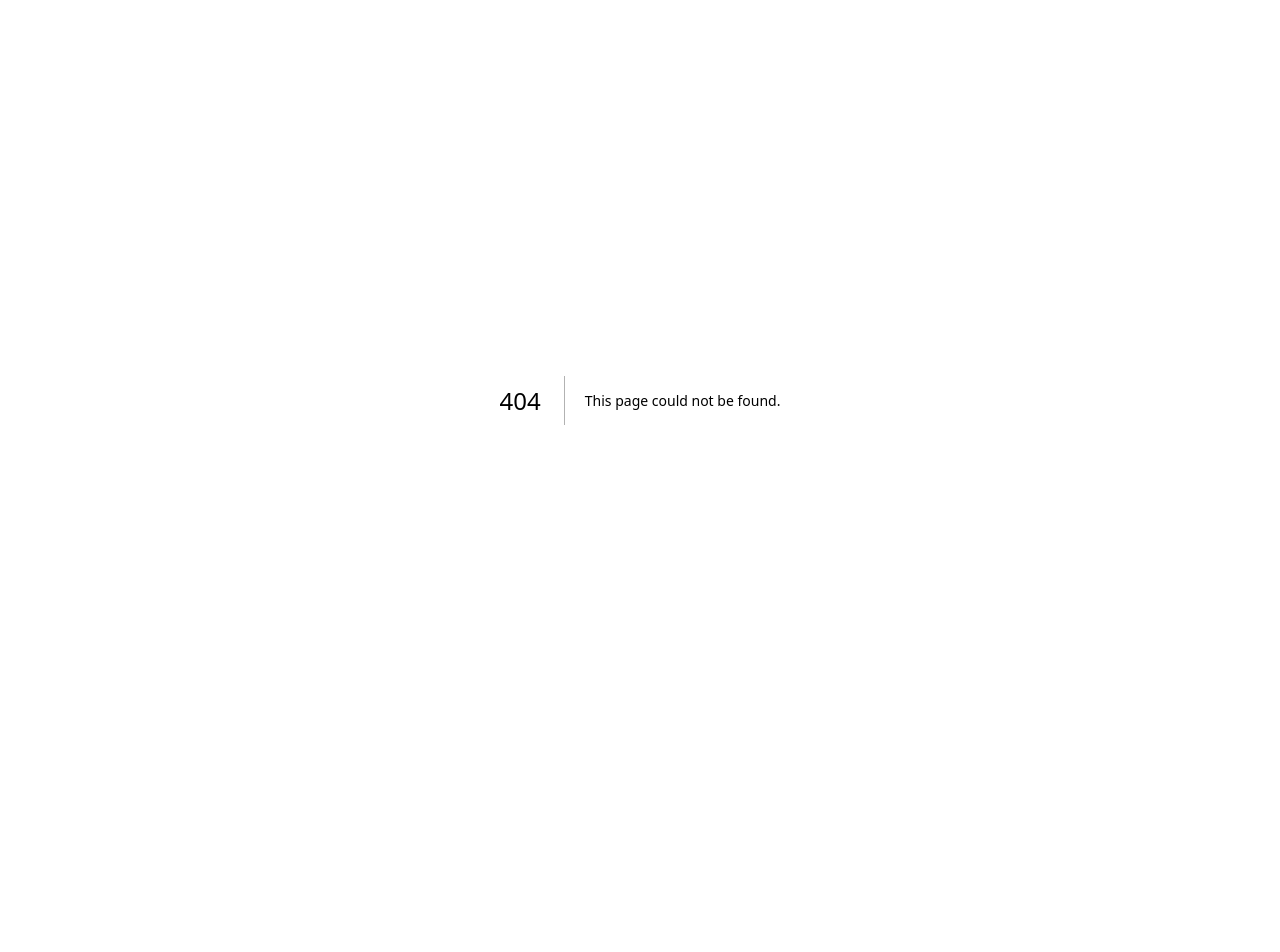
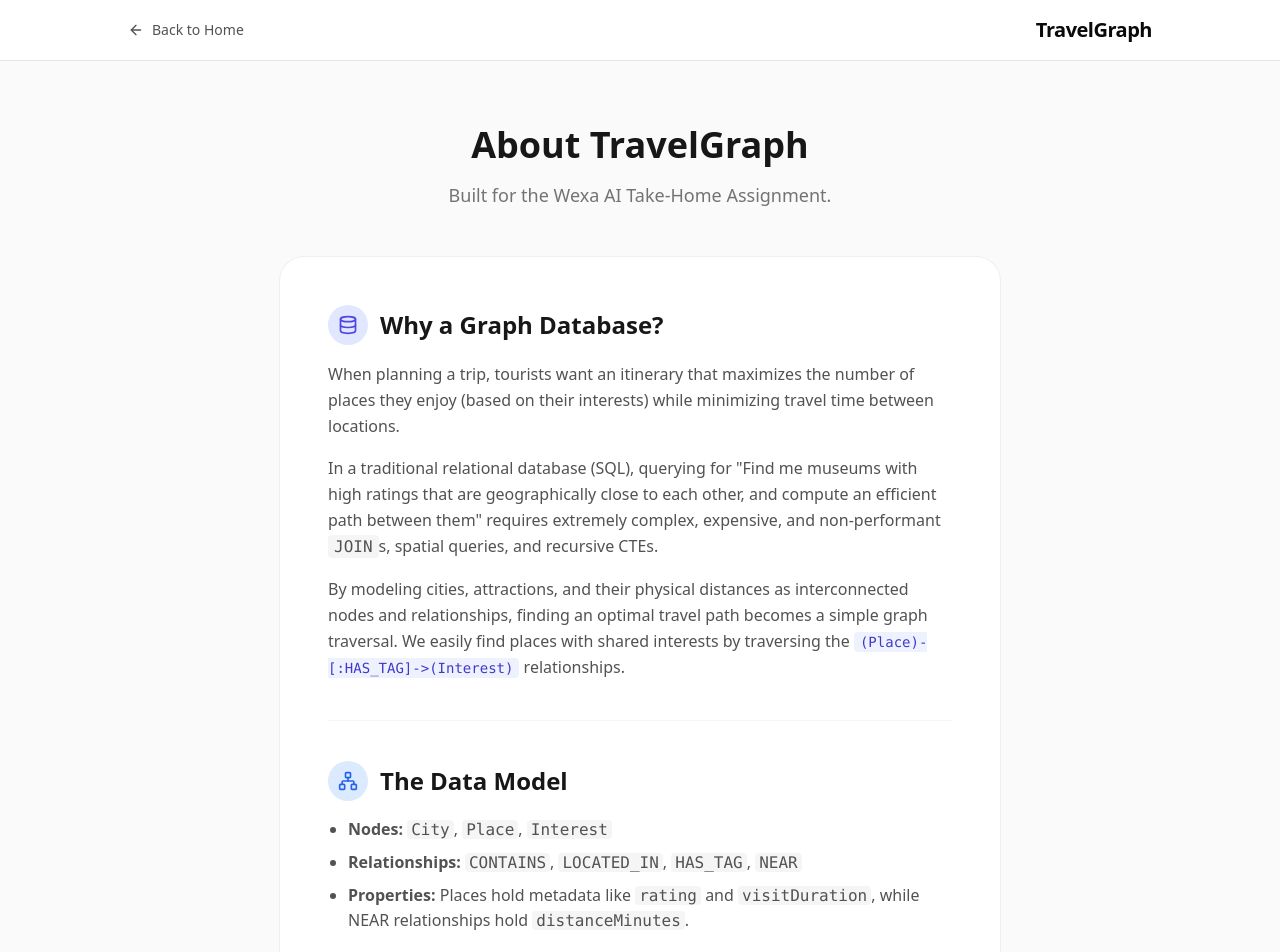
Before and after one commit to lostsailorr/travelgraph, a Next.js app: page /about in a window 1280 px wide. Before the commit this address had no page. Shown: the top 952 px of the page. Before the commit the page ends 800 px from the top, so only its background shows below. Built offline with nearby package versions, Linux system fonts and the light colour scheme.

Commit message:
fix: landing page routing, typography, and added How it Works section

```diff
--- /dev/null
+++ b/app/about/page.tsx
@@ -0,0 +1,73 @@
+import Link from 'next/link';
+import { ArrowLeft, Database, Network } from 'lucide-react';
+
+export default function AboutPage() {
+  return (
+    <div className="min-h-screen bg-neutral-50 flex flex-col font-sans">
+      <header className="bg-white border-b border-neutral-200 px-6 py-4 sticky top-0 z-10">
+        <div className="mx-auto max-w-5xl flex items-center justify-between">
+          <Link href="/" className="flex items-center text-sm font-medium text-neutral-600 hover:text-neutral-900 transition-colors">
+            <ArrowLeft className="h-4 w-4 mr-2" /> Back to Home
+          </Link>
+          <div className="font-bold text-xl tracking-tight text-neutral-950">
+            TravelGraph
+          </div>
+        </div>
+      </header>
+
+      <main className="mx-auto max-w-3xl px-6 py-16">
+        <div className="text-center mb-12">
+          <h1 className="text-4xl font-extrabold text-neutral-900 mb-4">About TravelGraph</h1>
+          <p className="text-lg text-neutral-500">Built for the Wexa AI Take-Home Assignment.</p>
+        </div>
+
+        <div className="bg-white rounded-3xl p-8 sm:p-12 shadow-sm ring-1 ring-neutral-200/50 space-y-10">
+
+          <section>
+            <div className="flex items-center gap-3 mb-4">
+              <div className="w-10 h-10 rounded-full bg-indigo-100 flex items-center justify-center text-indigo-600">
+                <Database className="w-5 h-5" />
+              </div>
+              <h2 className="text-2xl font-bold text-neutral-900">Why a Graph Database?</h2>
+            </div>
+
+            <div className="space-y-4 text-neutral-600 leading-relaxed">
+              <p>
+                When planning a trip, tourists want an itinerary that maximizes the number of places they enjoy (based on their interests) while minimizing travel time between locations.
+              </p>
+              <p>
+                In a traditional relational database (SQL), querying for "Find me museums with high ratings that are geographically close to each other, and compute an efficient path between them" requires extremely complex, expensive, and non-performant <code className="bg-neutral-100 px-1.5 py-0.5 rounded">JOIN</code>s, spatial queries, and recursive CTEs.
+              </p>
+              <p>
+                By modeling cities, attractions, and their physical distances as interconnected nodes and relationships, finding an optimal travel path becomes a simple graph traversal. We easily find places with shared interests by traversing the <code className="bg-indigo-50 text-indigo-700 px-1.5 py-0.5 rounded font-mono text-sm">(Place)-[:HAS_TAG]-&gt;(Interest)</code> relationships.
+              </p>
+            </div>
+          </section>
+
+          <hr className="border-neutral-100" />
+
+          <section>
+            <div className="flex items-center gap-3 mb-4">
+              <div className="w-10 h-10 rounded-full bg-blue-100 flex items-center justify-center text-blue-600">
+                <Network className="w-5 h-5" />
+              </div>
+              <h2 className="text-2xl font-bold text-neutral-900">The Data Model</h2>
+            </div>
+
+            <ul className="list-disc pl-5 space-y-2 text-neutral-600">
+              <li><strong>Nodes:</strong> <code className="font-mono bg-neutral-100 px-1 rounded">City</code>, <code className="font-mono bg-neutral-100 px-1 rounded">Place</code>, <code className="font-mono bg-neutral-100 px-1 rounded">Interest</code></li>
+              <li><strong>Relationships:</strong> <code className="font-mono bg-neutral-100 px-1 rounded">CONTAINS</code>, <code className="font-mono bg-neutral-100 px-1 rounded">LOCATED_IN</code>, <code className="font-mono bg-neutral-100 px-1 rounded">HAS_TAG</code>, <code className="font-mono bg-neutral-100 px-1 rounded">NEAR</code></li>
+              <li><strong>Properties:</strong> Places hold metadata like <code className="font-mono bg-neutral-100 px-1 rounded">rating</code> and <code className="font-mono bg-neutral-100 px-1 rounded">visitDuration</code>, while NEAR relationships hold <code className="font-mono bg-neutral-100 px-1 rounded">distanceMinutes</code>.</li>
+            </ul>
+          </section>
+
+          <div className="pt-6">
+            <Link href="/plan" className="w-full flex items-center justify-center gap-2 bg-neutral-900 hover:bg-neutral-800 text-white px-8 py-4 rounded-xl font-bold text-lg transition-all shadow-md">
+              Start Planning a Trip
+            </Link>
+          </div>
+        </div>
+      </main>
+    </div>
+  );
+}
--- a/app/page.tsx
+++ b/app/page.tsx
@@ -27,18 +27,18 @@
 
           <nav className="hidden lg:flex items-center gap-10">
             <Link href="/plan" className="text-sm font-bold text-neutral-900 border-b-2 border-indigo-600 pb-1">Explore</Link>
-            <Link href="/plan" className="text-sm font-medium text-neutral-600 hover:text-neutral-900 transition-colors">Itinerary</Link>
-            <Link href="/plan" className="text-sm font-medium text-neutral-600 hover:text-neutral-900 transition-colors">Saved Trips</Link>
-            <Link href="/plan" className="text-sm font-medium text-neutral-600 hover:text-neutral-900 transition-colors">About</Link>
+            <Link href="/itinerary" className="text-sm font-medium text-neutral-600 hover:text-neutral-900 transition-colors">Itinerary</Link>
+            <Link href="/saved" className="text-sm font-medium text-neutral-600 hover:text-neutral-900 transition-colors">Saved Trips</Link>
+            <Link href="/about" className="text-sm font-medium text-neutral-600 hover:text-neutral-900 transition-colors">About</Link>
           </nav>
 
           <div className="flex items-center gap-6">
-            <Link href="/plan" className="hidden sm:flex items-center gap-2 text-sm font-medium text-neutral-600 hover:text-neutral-900">
+            <button type="button" className="hidden sm:flex items-center gap-2 text-sm font-medium text-neutral-600 hover:text-neutral-900">
               <Globe className="w-4 h-4" /> English
-            </Link>
-            <Link href="/plan" className="text-neutral-600 hover:text-neutral-900">
+            </button>
+            <button type="button" className="text-neutral-600 hover:text-neutral-900">
               <Heart className="w-5 h-5" />
-            </Link>
+            </button>
             <Link href="/plan" className="bg-indigo-600 hover:bg-indigo-700 text-white px-6 py-2.5 rounded-lg font-bold text-sm transition-colors shadow-md shadow-indigo-600/20">
               Get Started
             </Link>
@@ -61,7 +61,7 @@
 
         <div className="max-w-[1400px] mx-auto px-8 relative z-10">
           <div className="max-w-2xl">
-            <h1 className="text-6xl sm:text-7xl lg:text-[5.5rem] font-extrabold text-neutral-900 leading-[1.1] tracking-tight mb-6">
+            <h1 className="text-5xl sm:text-6xl lg:text-7xl font-bold text-neutral-900 leading-[1.15] tracking-tight mb-6">
               Travel better<br/>through <span className="text-indigo-600">connections</span>
             </h1>
             <p className="text-xl text-neutral-700 mb-10 max-w-lg leading-relaxed font-medium">
@@ -72,7 +72,7 @@
               <Link href="/plan" className="w-full sm:w-auto flex items-center justify-center gap-2 bg-indigo-600 hover:bg-indigo-700 text-white px-8 py-4 rounded-xl font-bold text-lg transition-all shadow-lg shadow-indigo-600/30 hover:-translate-y-0.5">
                 <Navigation className="w-5 h-5" /> Start Planning <ChevronRight className="w-5 h-5" />
               </Link>
-              <a href="#features" className="w-full sm:w-auto flex items-center justify-center gap-2 bg-white hover:bg-neutral-50 text-neutral-900 px-8 py-4 rounded-xl font-bold text-lg transition-all shadow-md">
+              <a href="#how-it-works" className="w-full sm:w-auto flex items-center justify-center gap-2 bg-white hover:bg-neutral-50 text-neutral-900 px-8 py-4 rounded-xl font-bold text-lg transition-all shadow-md">
                 <Play className="w-5 h-5" /> See How It Works
               </a>
             </div>
@@ -131,6 +131,32 @@
         </div>
       </section>
 
+      {/* How it Works Section */}
+      <section id="how-it-works" className="max-w-[1400px] mx-auto px-8 py-20 w-full">
+        <div className="text-center max-w-2xl mx-auto mb-16">
+          <h2 className="text-3xl font-extrabold text-neutral-900 mb-4">How It Works</h2>
+          <p className="text-neutral-500 text-lg">Build the perfect day itinerary in three simple steps.</p>
+        </div>
+
+        <div className="grid grid-cols-1 md:grid-cols-3 gap-12">
+          <div className="text-center space-y-4">
+            <div className="w-16 h-16 rounded-2xl bg-indigo-50 flex items-center justify-center mx-auto text-indigo-600 font-extrabold text-2xl shadow-inner border border-indigo-100">1</div>
+            <h3 className="text-xl font-bold text-neutral-900">Pick a Destination</h3>
+            <p className="text-neutral-500">Search for your favorite city from our global list of connected locations.</p>
+          </div>
+          <div className="text-center space-y-4">
+            <div className="w-16 h-16 rounded-2xl bg-indigo-50 flex items-center justify-center mx-auto text-indigo-600 font-extrabold text-2xl shadow-inner border border-indigo-100">2</div>
+            <h3 className="text-xl font-bold text-neutral-900">Select Interests</h3>
+            <p className="text-neutral-500">Choose what you love doing—art, history, food, nature, and more.</p>
+          </div>
+          <div className="text-center space-y-4">
+            <div className="w-16 h-16 rounded-2xl bg-indigo-50 flex items-center justify-center mx-auto text-indigo-600 font-extrabold text-2xl shadow-inner border border-indigo-100">3</div>
+            <h3 className="text-xl font-bold text-neutral-900">Get an Itinerary</h3>
+            <p className="text-neutral-500">Our Graph database instantly computes an optimized geographic path between the best spots.</p>
+          </div>
+        </div>
+      </section>
+
       {/* Popular Destinations */}
       <section className="max-w-[1400px] mx-auto px-8 pb-32 w-full">
         <div className="flex items-end justify-between mb-8">
--- /dev/null
+++ b/app/saved/page.tsx
@@ -0,0 +1,32 @@
+import Link from 'next/link';
+import { Bookmark, ArrowLeft } from 'lucide-react';
+
+export default function SavedTripsPage() {
+  return (
+    <div className="min-h-screen bg-neutral-50 flex flex-col font-sans">
+      <header className="bg-white border-b border-neutral-200 px-6 py-4 sticky top-0 z-10">
+        <div className="mx-auto max-w-5xl flex items-center justify-between">
+          <Link href="/" className="flex items-center text-sm font-medium text-neutral-600 hover:text-neutral-900 transition-colors">
+            <ArrowLeft className="h-4 w-4 mr-2" /> Back to Home
+          </Link>
+          <div className="font-bold text-xl tracking-tight text-neutral-950">
+            TravelGraph
+          </div>
+        </div>
+      </header>
+
+      <main className="flex-1 flex items-center justify-center p-6">
+        <div className="bg-white border border-neutral-200 rounded-3xl p-12 text-center max-w-xl w-full shadow-sm">
+          <div className="w-16 h-16 bg-neutral-100 rounded-full flex items-center justify-center mx-auto mb-6">
+            <Bookmark className="w-8 h-8 text-neutral-400" />
+          </div>
+          <h3 className="text-2xl font-bold text-neutral-900 mb-2">No Saved Trips Yet</h3>
+          <p className="text-neutral-500 mb-8">When you generate a graph-optimized itinerary, you can save it here to view later.</p>
+          <Link href="/plan" className="inline-flex justify-center rounded-xl bg-indigo-600 px-8 py-3.5 text-sm font-bold text-white shadow-sm hover:bg-indigo-700 transition-colors">
+            Create a New Trip
+          </Link>
+        </div>
+      </main>
+    </div>
+  );
+}
```
